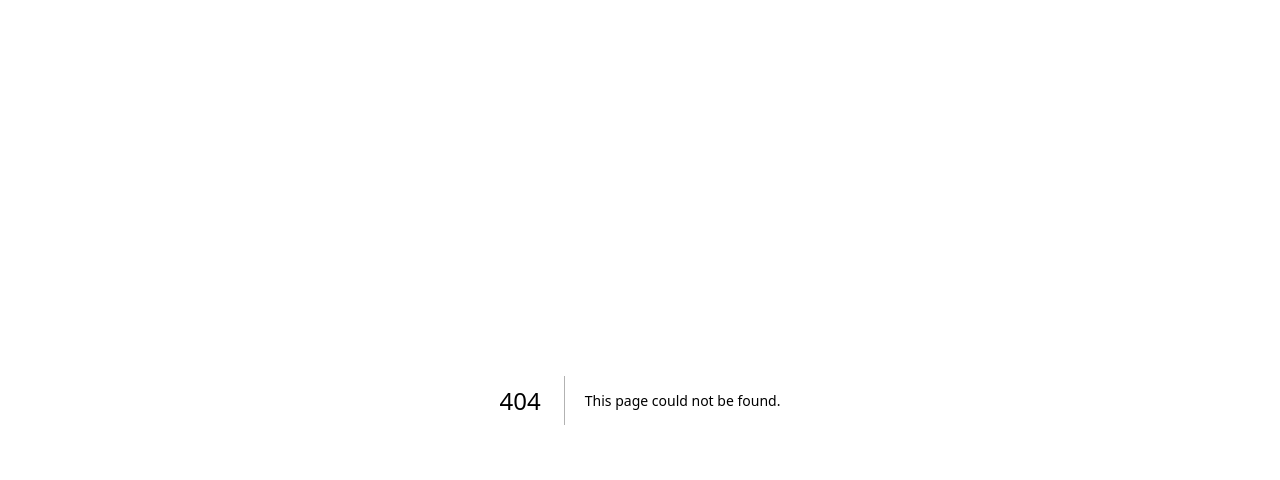
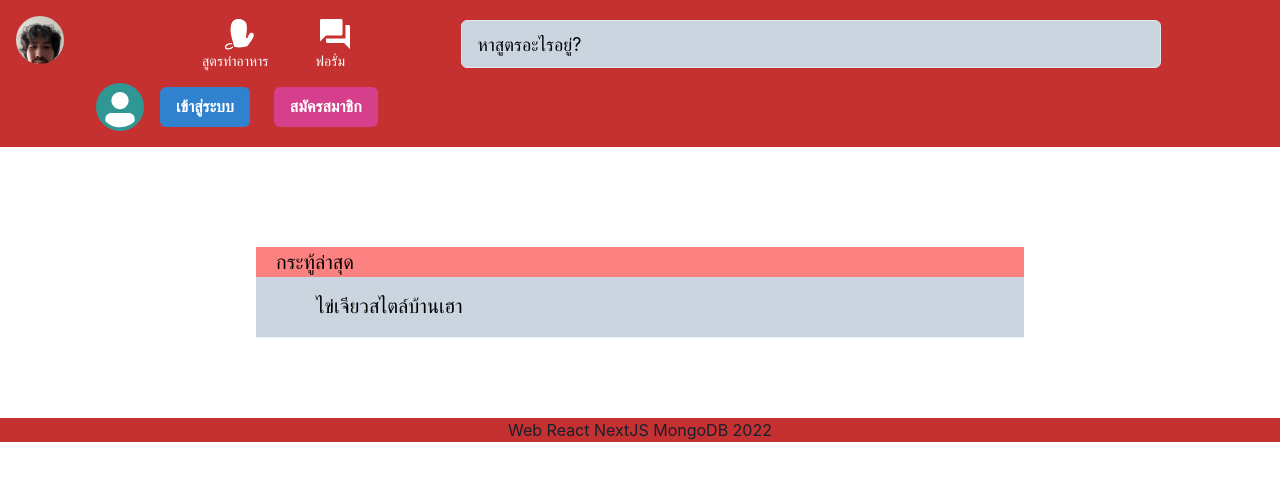
Before and after one commit to f16f16f16f16/final-term1-y3-webreact_food, a Next.js app: page /recipeunoff in a window 1280 px wide. Before the commit this address had no page. Shown: the top 480 px of the page. Built offline with nearby package versions, Linux system fonts and the light colour scheme.

Commit message:
Web React

```diff
--- /dev/null
+++ b/pages/recipeunoff.jsx
@@ -0,0 +1,20 @@
+import { Box } from "@chakra-ui/react";
+import Footer from "../public/components/Footer";
+import Navbar from "../public/components/Navbar";
+import RecipePage from "../public/components/Unofficial/Recipe/RecipePage";
+
+
+
+
+
+export default function RecipeUnoff() {
+    return (
+        <Box>
+        <Navbar/>
+        <Box mt={100}>
+        <RecipePage />
+        </Box>
+        <Footer/>
+        </Box>
+    )
+}
--- a/public/components/RecipeOfficial/BlogHeader.jsx
+++ /dev/null
@@ -1,5 +0,0 @@
-import { Box, Center, Heading } from "@chakra-ui/react";
-
-export default function BlogHeader() {
-
-}
--- a/public/components/Unofficial/RecipOrForum.jsx
+++ b/public/components/Unofficial/RecipOrForum.jsx
@@ -22,7 +22,7 @@ export default function RecipOrForum() {
           fontSize="40px"
           color="black"
         >
-          <Link href="#">
+          <Link href="/recipeunoff">
             <Text ml="60px" mt="20px">
               สูตร
             </Text>
--- /dev/null
+++ b/public/components/Unofficial/Recipe/RecipePage.jsx
@@ -0,0 +1,38 @@
+import { Box, VStack, Text, Divider } from "@chakra-ui/react";
+import Link from "next/link";
+
+export default function RecipePage() {
+  return (
+    <Box>
+      <VStack spacing={0}>
+        <Box
+          w="60%"
+          h="100%"
+          backgroundColor="#FC8181"
+          fontSize="20px"
+          color="black"
+        >
+          <Text ml="20px">กระทู้ล่าสุด</Text>
+        </Box>
+
+        <Box
+          w="60%"
+          h="60px"
+          backgroundColor="#CBD5E0"
+          fontSize="20px"
+          color="black"
+        >
+          <Link href="#">
+            <Text ml="60px" mt="14px">
+              ไข่เจียวสไตล์บ้านเฮา
+            </Text>
+          </Link>
+        </Box>
+        <Divider w="60%" />
+
+        <Box height="80px"></Box>
+      </VStack>
+
+    </Box>
+  );
+}
```
Also changed, not shown: public/components/RecipeOfficial/BlogDesc.jsx (+31 -16 lines).
